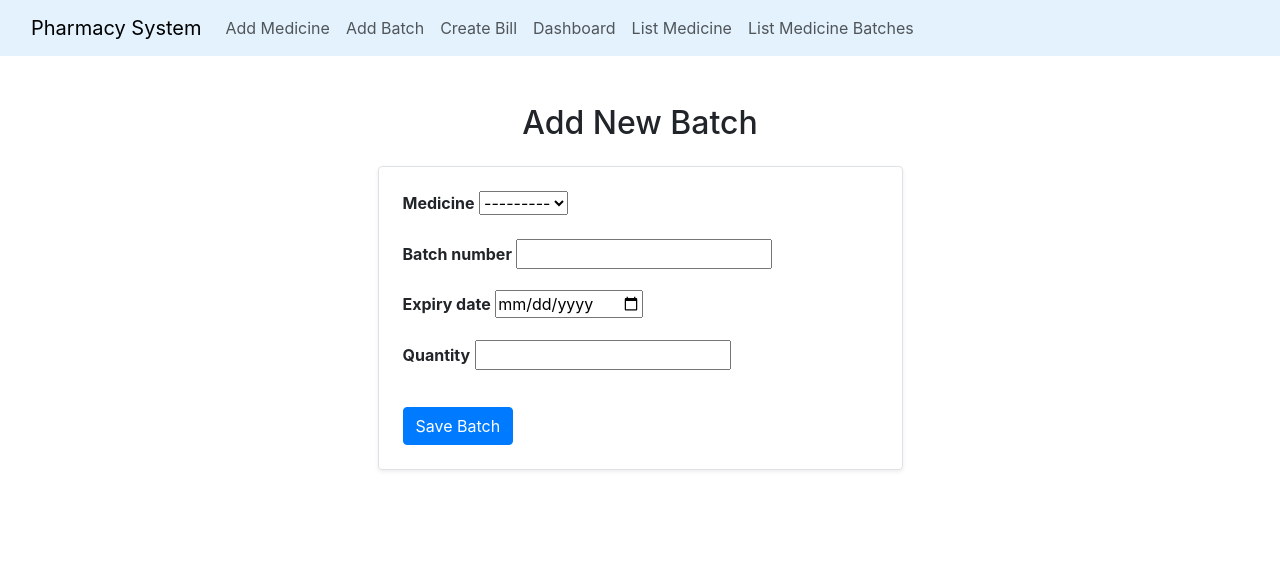
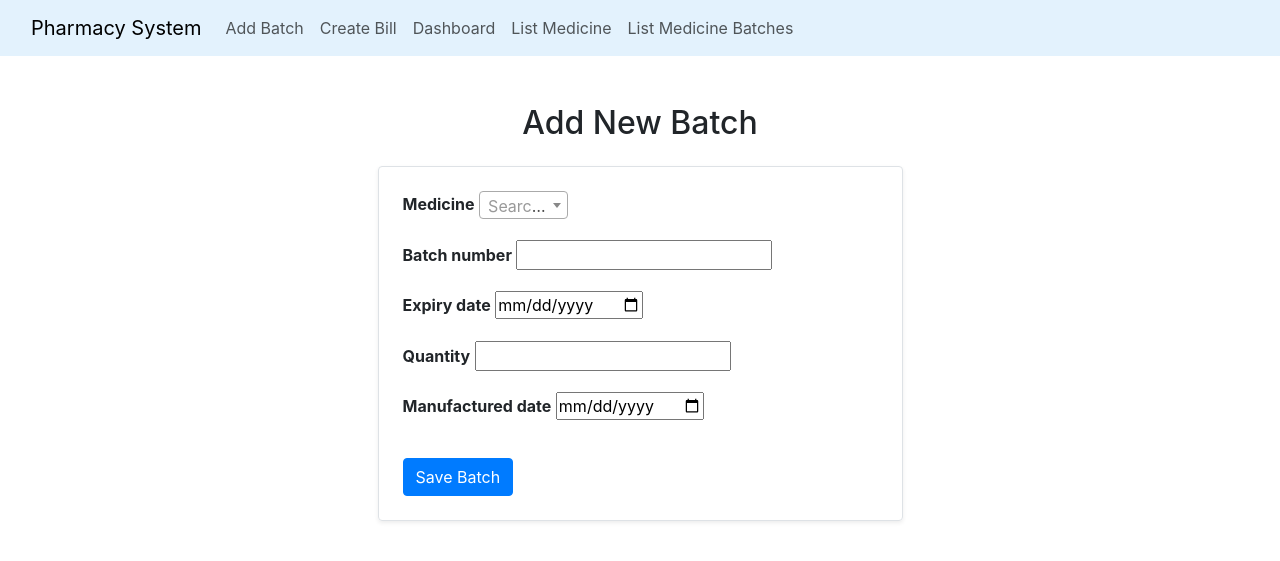
Before and after one commit to Pristine-Mind/lab-management-system, a Django app: page /medicine/add-batch/ in a window 1280 px wide. Shown: the top 561 px of the page. Run offline with Django 4.2, Linux system fonts and the light colour scheme; data that the repository does not hold is empty; some libraries are stand-ins or nearby versions.

Commit message:
Fix templates issues

```diff
--- a/medicine/forms.py
+++ b/medicine/forms.py
@@ -11,10 +11,28 @@ class MedicineForm(forms.ModelForm):
 class BatchForm(forms.ModelForm):
     class Meta:
         model = Batch
-        fields = ["medicine", "batch_number", "expiry_date", "quantity"]
+        fields = ["medicine", "batch_number", "expiry_date", "quantity", "manufactured_date"]
         widgets = {
-            "expiry_date": forms.widgets.DateInput(attrs={'type': 'date'})
+            "expiry_date": forms.widgets.DateInput(attrs={'type': 'date'}),
+            "manufactured_date": forms.widgets.DateInput(attrs={'type': 'date'})
         }
+
+    def clean(self):
+        cleaned_data = super().clean()
+        expiry_date = cleaned_data.get("expiry_date")
+        manufactured_date = cleaned_data.get("manufactured_date")
+
+        if expiry_date and manufactured_date:
+            if expiry_date <= manufactured_date:
+                raise forms.ValidationError("Expiry date must be after the manufactured date.")
+
+        return cleaned_data
+
+    def clean_quantity(self):
+        quantity = self.cleaned_data.get("quantity")
+        if quantity <= 0:
+            raise forms.ValidationError("Quantity must be a positive integer.")
+        return quantity
 
 
 class BillForm(forms.ModelForm):
--- a/medicine/models.py
+++ b/medicine/models.py
@@ -31,7 +31,8 @@ class Batch(models.Model):
     medicine = models.ForeignKey(Medicine, on_delete=models.CASCADE, related_name="batches")
     batch_number = models.CharField(max_length=255)
     expiry_date = models.DateField()
-    quantity = models.PositiveIntegerField()  # Available quantity
+    quantity = models.PositiveIntegerField()
+    manufactured_date = models.DateField()
 
     LOW_STOCK_THRESHOLD = 10  # You can set this to any value you want
 
@@ -45,6 +46,7 @@ class Batch(models.Model):
 class Bill(models.Model):
     date = models.DateTimeField(auto_now_add=True)
     total_amount = models.DecimalField(max_digits=10, decimal_places=2, blank=True, null=True)
+    customer_name = models.CharField(verbose_name="Customer Name", max_length=255, null=True, blank=True)
 
     def __str__(self):
         return f"Bill #{self.id} - {self.date}"
--- a/medicine/templates/base.html
+++ b/medicine/templates/base.html
@@ -10,6 +10,12 @@
     <script src="https://code.jquery.com/jquery-3.5.1.slim.min.js"></script>
     <script src="https://cdn.jsdelivr.net/npm/@popperjs/core@2.9.2/dist/umd/popper.min.js"></script>
     <script src="https://stackpath.bootstrapcdn.com/bootstrap/4.5.2/js/bootstrap.min.js"></script>
+    <!-- CSS for Select2 -->
+    <link href="https://cdn.jsdelivr.net/npm/select2@4.1.0-rc.0/dist/css/select2.min.css" rel="stylesheet" />
+
+    <!-- JS for Select2 -->
+    <script src="https://cdn.jsdelivr.net/npm/select2@4.1.0-rc.0/dist/js/select2.min.js"></script>
+
 </head>
 <body>
     <nav class="navbar navbar-expand-lg" style="background-color: #e3f2fd;">
@@ -17,7 +23,6 @@
             <a class="navbar-brand" href="{% url 'stock_dashboard' %}">Pharmacy System</a>
             <div class="collapse navbar-collapse">
                 <ul class="navbar-nav me-auto">
-                    <li class="nav-item"><a class="nav-link" href="{% url 'add_medicine' %}">Add Medicine</a></li>
                     <li class="nav-item"><a class="nav-link" href="{% url 'add_batch' %}">Add Batch</a></li>
                     <li class="nav-item"><a class="nav-link" href="{% url 'create_bill' %}">Create Bill</a></li>
                     <li class="nav-item"><a class="nav-link" href="{% url 'stock_dashboard' %}">Dashboard</a></li>
--- a/medicine/templates/medicine/add_batch.html
+++ b/medicine/templates/medicine/add_batch.html
@@ -26,6 +26,16 @@
     </div>
 </div>
 
+<!-- Initialize Select2 for the medicine field -->
+<script>
+    $(document).ready(function() {
+        $('#id_medicine').select2({
+            placeholder: 'Search for a medicine',
+            allowClear: true
+        });
+    });
+</script>
+
 <style>
     .form-control {
         border-radius: 0.25rem;
--- a/medicine/templates/medicine/bill_pdf.html
+++ b/medicine/templates/medicine/bill_pdf.html
@@ -11,6 +11,7 @@
         <div class="text-center">
             <h1>Pharmacy Bill</h1>
             <p>Date: {{ bill.date }}</p>
+            <p>Customer Name: {{ bill.customer_name }}</p>
         </div>
         <div class="mt-4">
             <h3>Medicine Details</h3>
--- a/medicine/views.py
+++ b/medicine/views.py
@@ -129,8 +129,8 @@ def low_stock_alerts(request):
 
 
 def stock_dashboard(request):
-    total_medicines = Medicine.objects.count()
-    total_batches = Batch.objects.count()
+    total_medicines = Medicine.objects.values('name').distinct().count()
+    total_batches = Batch.objects.values('batch_number').distinct().count()
     total_stock = Batch.objects.aggregate(models.Sum("quantity"))["quantity__sum"]
     low_stock_batches = Batch.objects.filter(quantity__lte=Batch.LOW_STOCK_THRESHOLD)
     context = {
```
Also changed, not shown: medicine/migrations/0006_batch_manufactured_date.py (added), medicine/migrations/0007_billitem_customer_name.py (added), medicine/migrations/0008_remove_billitem_customer_name_bill_customer_name.py (added).
